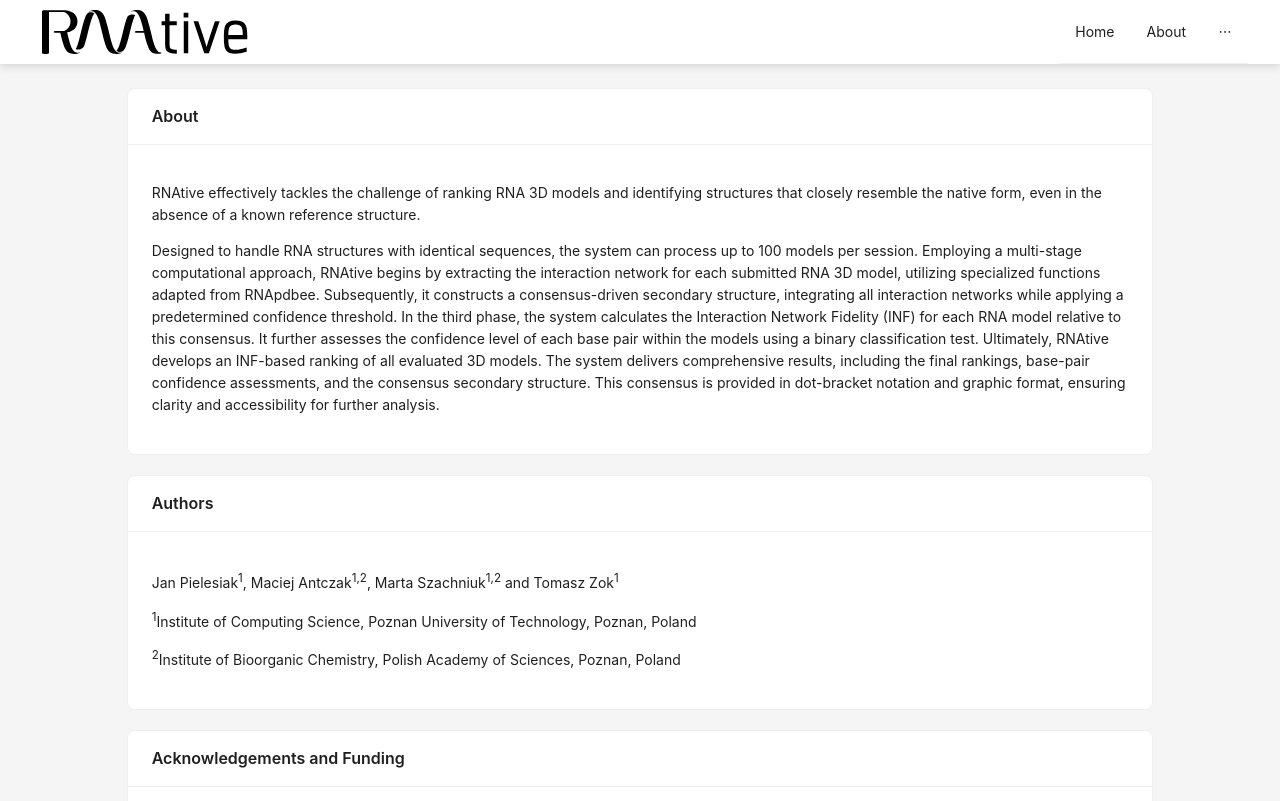
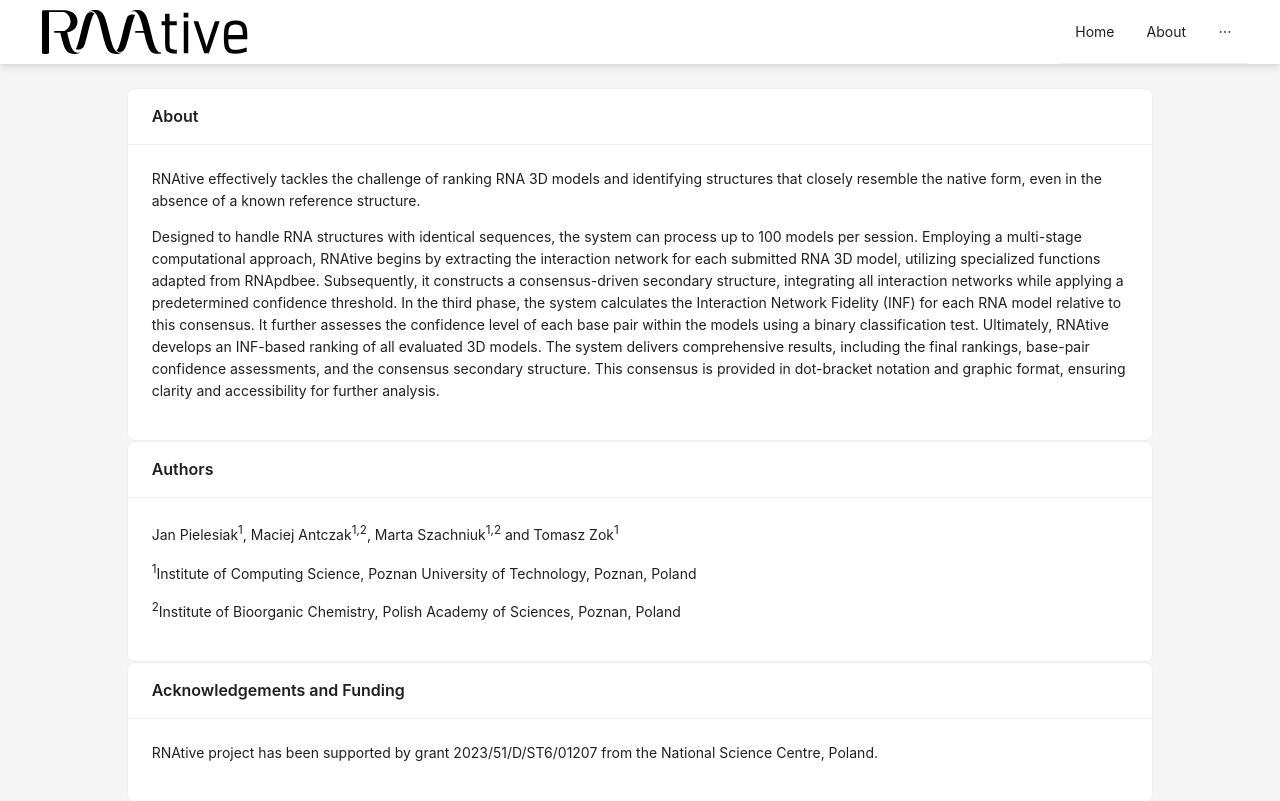
Before and after one commit to tzok/RNAtive, a React (Create React App) app in the folder my-app/: page /About in a window 1280 px wide. Shown: the top 801 px of the page. Built offline with nearby package versions, Linux system fonts and the light colour scheme.

Commit message:
refactor: Improve About page layout using Typography and simplify Card structure

```diff
--- a/my-app/src/About.js
+++ b/my-app/src/About.js
@@ -1,56 +1,39 @@
 import "./App.css";
 
-import { Card, Col, Row } from "antd";
+import { Card, Col, Row, Typography } from "antd";
+
+const { Paragraph } = Typography;
 
 const About = () => {
   return (
     <Row justify={"center"}>
       <Col span={20}>
-        <div>
-          <header className="App-header">
-            <div
-              style={{
-                display: "flex",
-                flexDirection: "column",
-                justifyContent: "center",
-                alignItems: "center",
-                gap: "20px",
-              }}>
-              <Card
-                title="About"
-                style={{
-                  width: "100%",
-                }}>
-                <p>RNAtive effectively tackles the challenge of ranking RNA 3D models and identifying structures that closely resemble the native form, even in the absence of a known reference structure.</p>
-                <p>Designed to handle RNA structures with identical sequences, the system can process up to 100 models per session. Employing a multi-stage computational approach, RNAtive begins by extracting the interaction network for each submitted RNA 3D model, utilizing specialized functions adapted from RNApdbee. Subsequently, it constructs a consensus-driven secondary structure, integrating all interaction networks while applying a predetermined confidence threshold. In the third phase, the system calculates the Interaction Network Fidelity (INF) for each RNA model relative to this consensus. It further assesses the confidence level of each base pair within the models using a binary classification test. Ultimately, RNAtive develops an INF-based ranking of all evaluated 3D models. The system delivers comprehensive results, including the final rankings, base-pair confidence assessments, and the consensus secondary structure. This consensus is provided in dot-bracket notation and graphic format, ensuring clarity and accessibility for further analysis.</p>
+        <Card title="About">
+          <Typography>
+            <Paragraph>RNAtive effectively tackles the challenge of ranking RNA 3D models and identifying structures that closely resemble the native form, even in the absence of a known reference structure.</Paragraph>
+            <Paragraph>Designed to handle RNA structures with identical sequences, the system can process up to 100 models per session. Employing a multi-stage computational approach, RNAtive begins by extracting the interaction network for each submitted RNA 3D model, utilizing specialized functions adapted from RNApdbee. Subsequently, it constructs a consensus-driven secondary structure, integrating all interaction networks while applying a predetermined confidence threshold. In the third phase, the system calculates the Interaction Network Fidelity (INF) for each RNA model relative to this consensus. It further assesses the confidence level of each base pair within the models using a binary classification test. Ultimately, RNAtive develops an INF-based ranking of all evaluated 3D models. The system delivers comprehensive results, including the final rankings, base-pair confidence assessments, and the consensus secondary structure. This consensus is provided in dot-bracket notation and graphic format, ensuring clarity and accessibility for further analysis.</Paragraph>
+          </Typography>
         </Card>
 
-              <Card
-                title="Authors"
-                style={{
-                  width: "100%",
-                }}>
-                <p>
+        <Card title="Authors">
+          <Typography>
+            <Paragraph>
               Jan Pielesiak<sup>1</sup>, Maciej Antczak<sup>1,2</sup>, Marta Szachniuk<sup>1,2</sup> and Tomasz Zok<sup>1</sup>
-                </p>
-                <p>
+            </Paragraph>
+            <Paragraph>
               <sup>1</sup>Institute of Computing Science, Poznan University of Technology, Poznan, Poland
-                </p>
-                <p>
+            </Paragraph>
+            <Paragraph>
               <sup>2</sup>Institute of Bioorganic Chemistry, Polish Academy of Sciences, Poznan, Poland
-                </p>
+            </Paragraph>
+          </Typography>
         </Card>
 
-              <Card
-                title="Acknowledgements and Funding"
-                style={{
-                  width: "100%",
-                }}>
-                <p>RNAtive project has been supported by grant 2023/51/D/ST6/01207 from the National Science Centre, Poland.</p>
+        <Card title="Acknowledgements and Funding">
+          <Typography>
+            <Paragraph>RNAtive project has been supported by grant 2023/51/D/ST6/01207 from the National Science Centre, Poland.</Paragraph>
+          </Typography>
         </Card>
-            </div>
-          </header>
-        </div>
       </Col>
     </Row>
   );
--- a/my-app/src/Help.js
+++ b/my-app/src/Help.js
@@ -46,7 +46,7 @@ const Help = () => {
                 key: heading.id,
                 href: `#${heading.id}`,
                 title: heading.text,
-                style: { paddingLeft: `${(heading.level - 1) * 15}px` }
+                style: { paddingLeft: `${(heading.level - 1) * 15}px` },
               }))}
             />
           </div>
```
Lines whose indentation alone changed are shown as unchanged.
